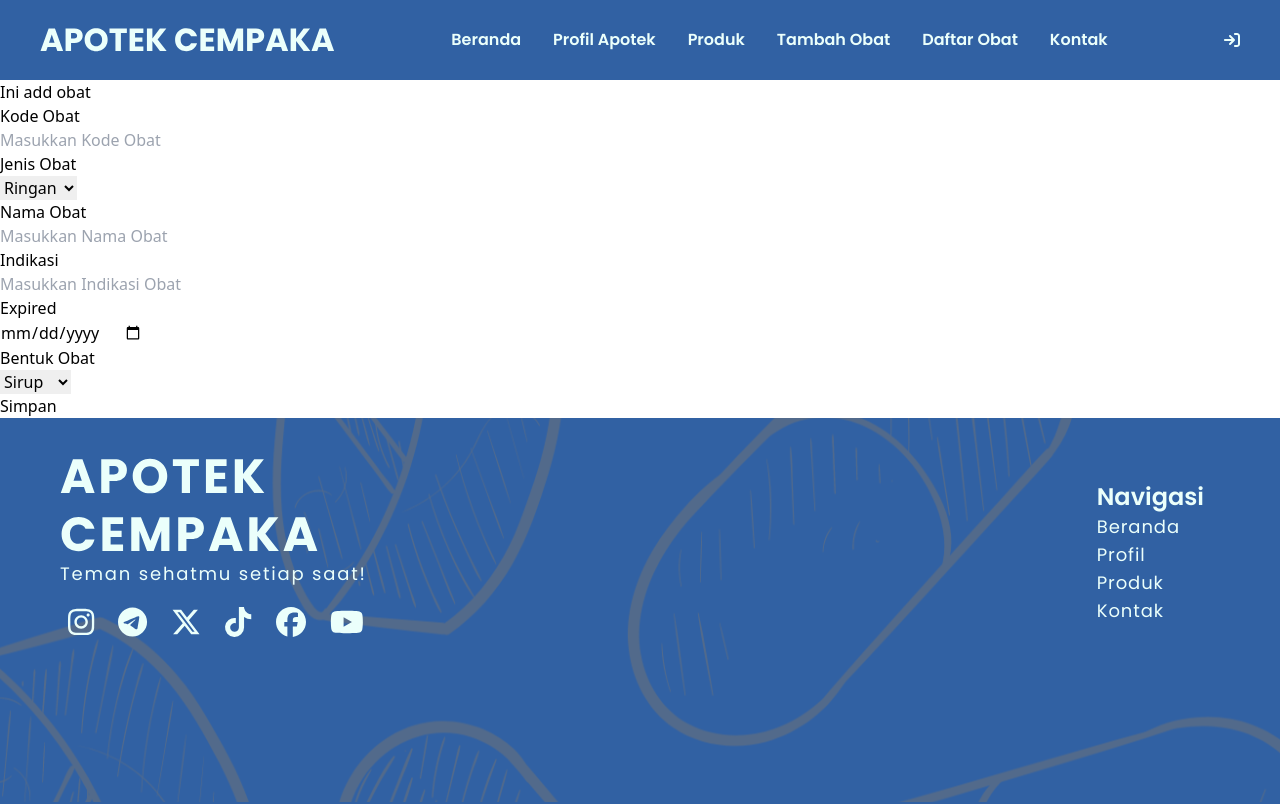
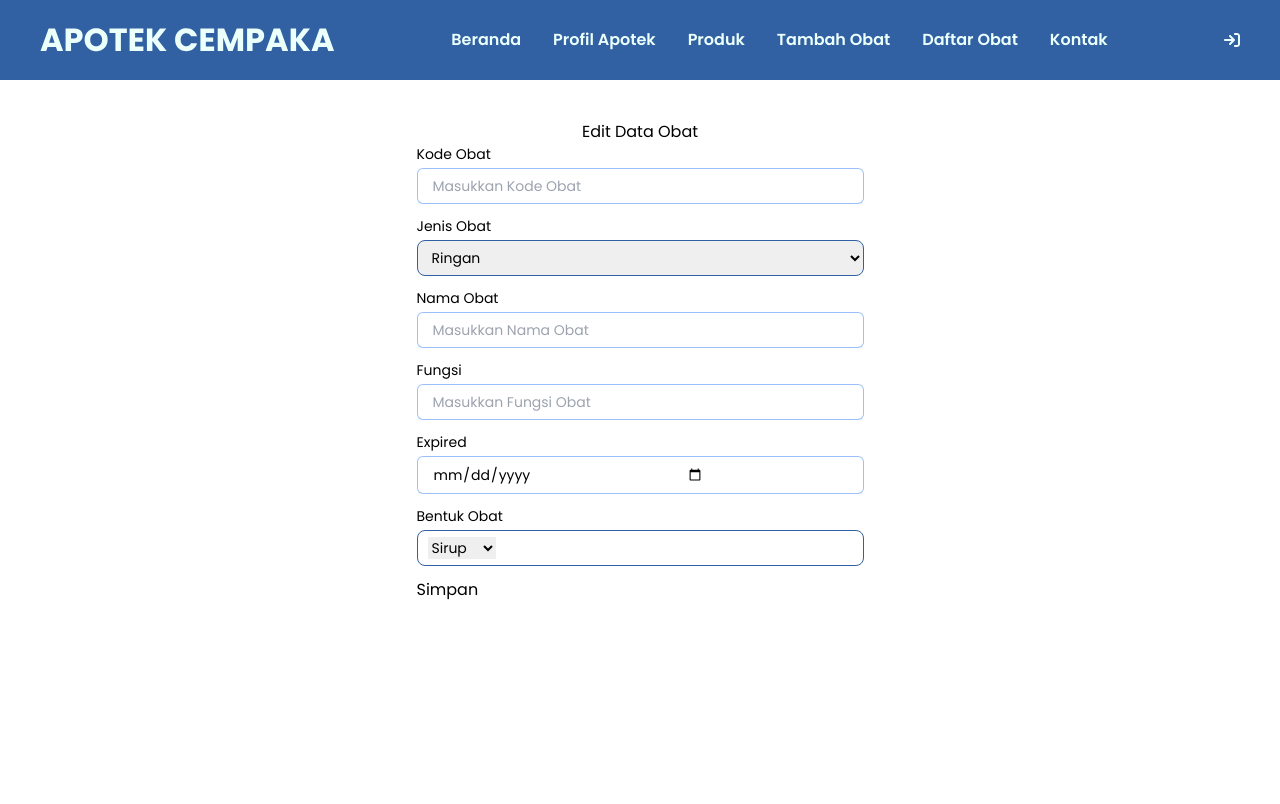
Before and after one commit to MadeRama21/ApotekCempaka, a React (Create React App) app in the folder frontend/: page /apotek/edit/1 in a window 1280 px wide. Shown: the top 804 px of the page. Built offline with nearby package versions, Linux system fonts and the light colour scheme; no server answers.

Commit message:
style form edit dan add obat atur size

```diff
--- a/frontend/src/pages/add_obat.js
+++ b/frontend/src/pages/add_obat.js
@@ -51,10 +51,10 @@ function Add_obat() {
                 <section className="min-h-screen font-poppins">
                     <div className="flex flex-col justify-center items-center py-10">
 
-                    <h1>Silahkan Tambah Data Obat</h1>
+                    <h1 className="mb-5">Silahkan Tambah Data Obat</h1>
 
-                    <div className="">
-                        <form className="flex flex-col gap-3" onSubmit={saveDataObat}>
+                    <div className="w-full flex justify-center">
+                        <form className="flex flex-col gap-3 w-1/3" onSubmit={saveDataObat}>
                             <div className="flex flex-col gap-1">
                                 <label className="text-sm">Kode Obat</label>
                                 <div className="">
--- a/frontend/src/pages/edit_user.js
+++ b/frontend/src/pages/edit_user.js
@@ -58,21 +58,24 @@ function EditObat() {
     return(
         <React.Fragment>
             <Header/>
-            <h2>Ini add obat</h2>
+            <section className="min-h-screen font-poppins">
+                <div className="flex flex-col justify-center items-center py-10">
+
+            <h2>Edit Data Obat</h2>
                 <div className="columns">
                     <div className="column">
-                        <form onSubmit={updateObat}>
-                                <div className="field">
-                                    <label>Kode Obat</label>
+                        <form className="flex flex-col gap-3" onSubmit={updateObat}>
+                                <div className="field flex flex-col gap-1">
+                                    <label className="text-sm">Kode Obat</label>
                                     <div className="control">
-                                        <input type="text" value={kodeObats} onChange={(e) => setKodeObat(e.target.value)} placeholder="Masukkan Kode Obat"/>
+                                        <input className="block w-full rounded-md border-0 py-1.5 pl-4 pr-40 text-gray-900 ring-1 ring-inset placeholder:text-gray-400 focus:ring-2 focus:ring-inset focus:ring-primari outline-none sm:text-sm sm:leading-6" type="text" value={kodeObats} onChange={(e) => setKodeObat(e.target.value)} placeholder="Masukkan Kode Obat"/>
                                     </div>
                                 </div>
-                                <div className="field">
-                                    <label>Jenis Obat</label>
+                                <div className="field flex flex-col gap-1">
+                                    <label className="text-sm">Jenis Obat</label>
                                     <div className="control">
                                         <div className="select">
-                                            <select value={jenisObat} onChange={(e) => setJenisObat(e.target.value)}>
+                                            <select className="bg-gray-50 border outline-none border-primari text-gray-900 text-sm rounded-lg focus:ring-blue-500 focus:border-blue-500 block w-full py-1.5 pl-2.5" value={jenisObat} onChange={(e) => setJenisObat(e.target.value)}>
                                                 <option value="Ringan">Ringan</option>
                                                 <option value="Sedang">Sedang</option>
                                                 <option value="Keras">Keras</option>
@@ -80,28 +83,28 @@ function EditObat() {
                                         </div>
                                     </div>
                                 </div>
-                                <div className="field">
-                                    <label>Nama Obat</label>
+                                <div className="field flex flex-col gap-1">
+                                    <label className="text-sm">Nama Obat</label>
                                     <div className="control">
-                                        <input type="text" value={namaObat} onChange={(e) => setNamaObat(e.target.value)} placeholder="Masukkan Nama Obat"/>
+                                        <input className="block w-full rounded-md border-0 py-1.5 pl-4 pr-40 text-gray-900 ring-1 ring-inset placeholder:text-gray-400 focus:ring-2 focus:ring-inset focus:ring-primari outline-none sm:text-sm sm:leading-6" type="text" value={namaObat} onChange={(e) => setNamaObat(e.target.value)} placeholder="Masukkan Nama Obat"/>
                                     </div>
                                 </div>
-                                <div className="field">
-                                    <label>Indikasi</label>
+                                <div className="field flex flex-col gap-1">
+                                    <label className="text-sm">Fungsi</label>
                                     <div className="control">
-                                        <input type="text" value={indikasi} onChange={(e) => setIndikasi(e.target.value)} placeholder="Masukkan Indikasi Obat"/>
+                                        <input className="block w-full rounded-md border-0 py-1.5 pl-4 pr-40 text-gray-900 ring-1 ring-inset placeholder:text-gray-400 focus:ring-2 focus:ring-inset focus:ring-primari outline-none sm:text-sm sm:leading-6" type="text" value={indikasi} onChange={(e) => setIndikasi(e.target.value)} placeholder="Masukkan Fungsi Obat"/>
                                     </div>
                                 </div>
-                                <div className="field">
-                                    <label>Expired</label>
+                                <div className="field flex flex-col gap-1">
+                                    <label className="text-sm">Expired</label>
                                     <div className="control">
-                                        <input type="Date" value={expired} onChange={(e) => setExpired(e.target.value)} />
+                                        <input className="block w-full rounded-md border-0 py-1.5 pl-4 pr-40 text-gray-900 ring-1 ring-inset placeholder:text-gray-400 focus:ring-2 focus:ring-inset focus:ring-primari outline-none sm:text-sm sm:leading-6" type="Date" value={expired} onChange={(e) => setExpired(e.target.value)} />
                                     </div>
                                 </div>
-                                <div className="field">
-                                    <label>Bentuk Obat</label>
+                                <div className="field flex flex-col gap-1">
+                                    <label className="text-sm">Bentuk Obat</label>
                                     <div className="control">
-                                        <div className="select">
+                                        <div className="bg-gray-50 border outline-none border-primari text-gray-900 text-sm rounded-lg focus:ring-blue-500 focus:border-blue-500 block w-full py-1.5 pl-2.5">
                                             <select value={bentukObat} onChange={(e) => setBentukObat(e.target.value)}>
                                                 <option value="Sirup">Sirup</option>
                                                 <option value="Tablet">Tablet</option>
@@ -110,7 +113,7 @@ function EditObat() {
                                         </div>
                                     </div>
                                 </div>
-                                <div className="field">
+                                <div className="field flex flex-col gap-1">
                                     <div className="control">
                                         <button type="submit">Simpan</button>
                                     </div>
@@ -118,6 +121,8 @@ function EditObat() {
                         </form>
                     </div>
                 </div>
+                </div>
+                </section>
             <Footer/>
         </React.Fragment>
     )
```
